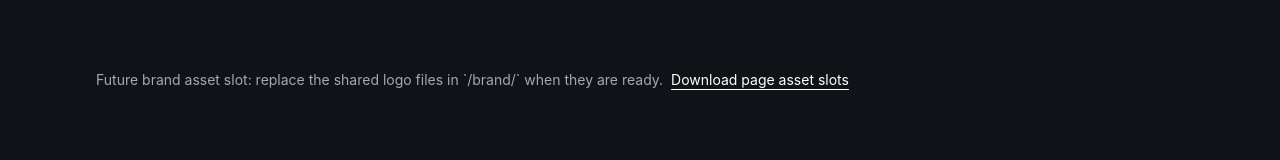
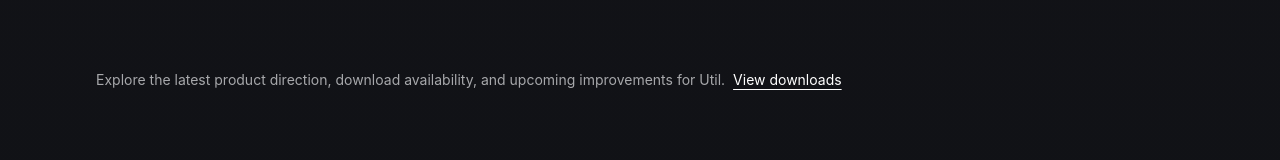
Before and after one commit to finnrcase/util-website, a Next.js app: page / in a window 1280 px wide. Shown: the part 3998-4158 px from the top of the page. Built offline with nearby package versions, Linux system fonts and the light colour scheme.

Commit message:
Update page.tsx

```diff
--- a/app/page.tsx
+++ b/app/page.tsx
@@ -321,9 +321,9 @@ export default function HomePage() {
         </Reveal>
 
         <div className="text-sm text-[#A7A8AB]">
-          Future brand asset slot: replace the shared logo files in `/brand/` when they are ready.
+          Explore the latest product direction, download availability, and upcoming improvements for Util.
           <Link href="/download" className="ml-2 text-white underline underline-offset-4">
-            Download page asset slots
+            View downloads
           </Link>
         </div>
       </div>
```
